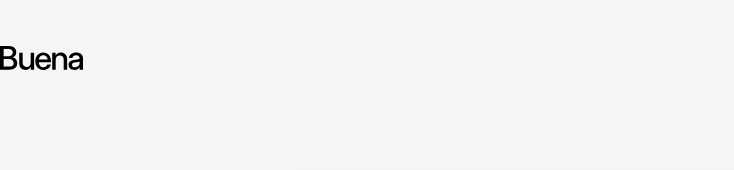
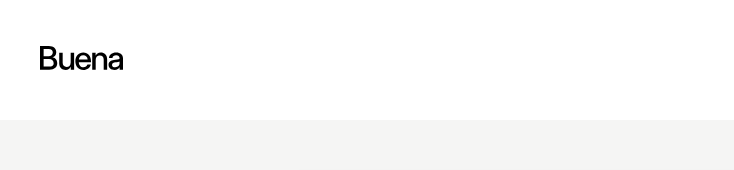
Before and after one commit to LiamGitGoing/buena-application, a React (Create React App) app: page / in a window 1280 px wide. Shown: the top 170 px of the page, without its empty margins (0-734 px from the left). Built offline with nearby package versions, Linux system fonts and the light colour scheme.

Commit message:
[update] Header styling

```diff
--- a/src/components/HeaderStyled.ts
+++ b/src/components/HeaderStyled.ts
@@ -4,6 +4,9 @@ export const HeaderWrapper = styled.header`
   display: flex;
   height: 120px;
   align-items: center;
+  background-color: #ffffff;
+  padding-left: 2.5rem;
+  padding-right: 2.5rem;
 `;
 
 export const LogoWrapper = styled.div``;
```
